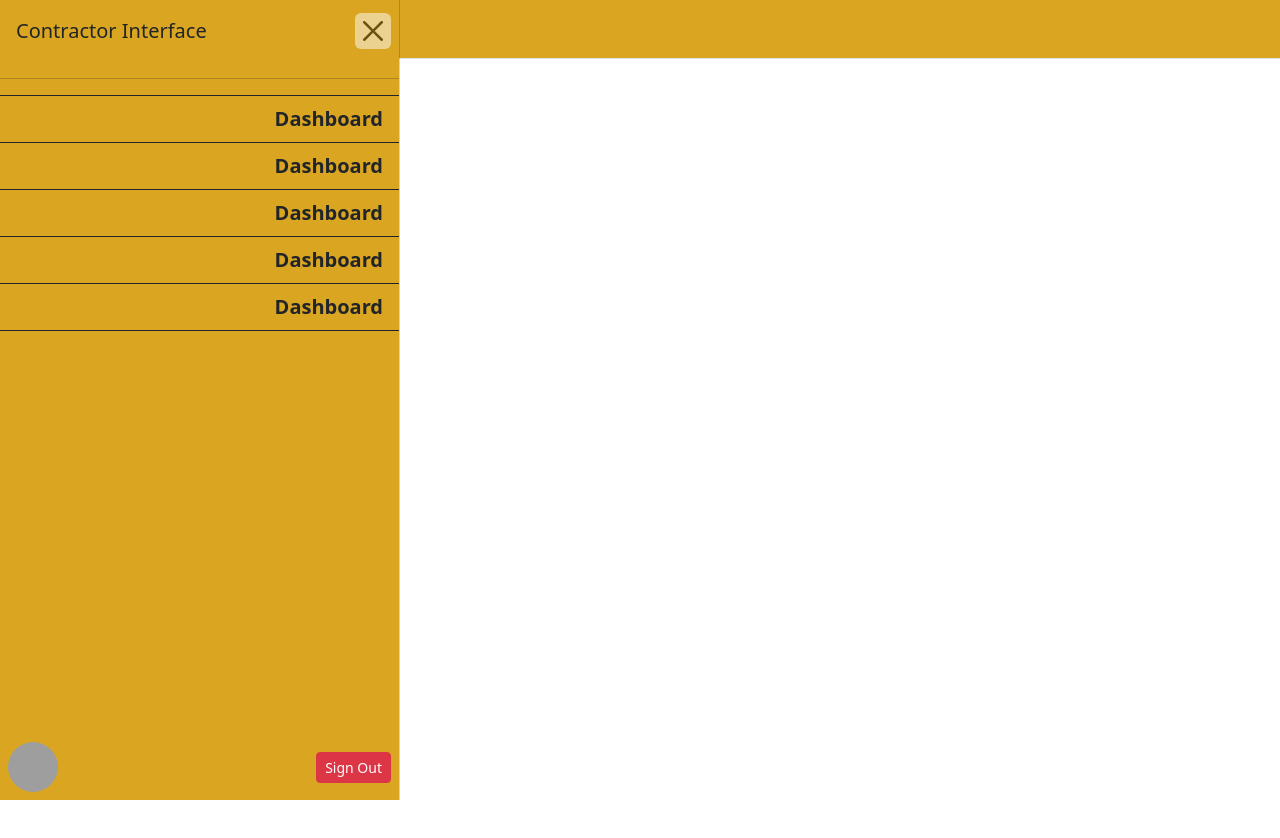
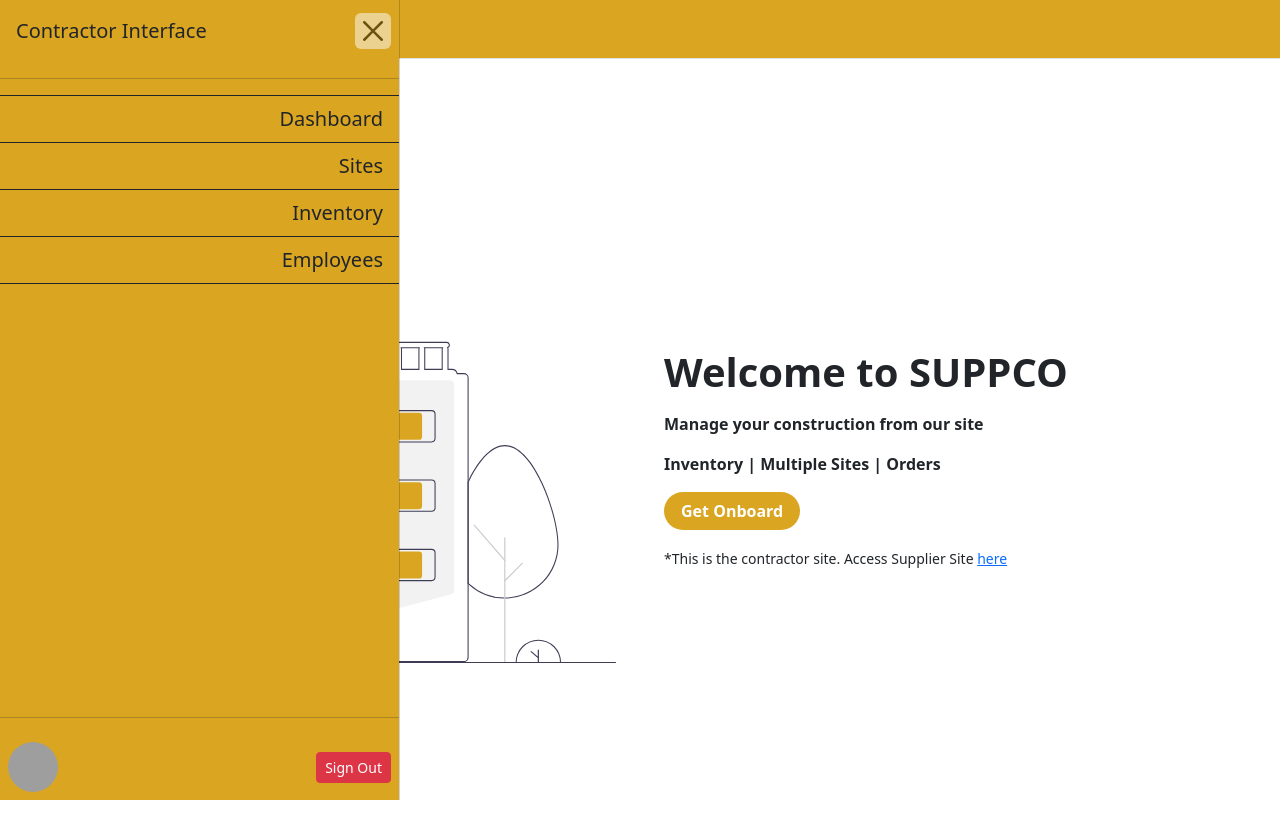
Before and after one commit to dalienst/suppco-contractor, a React (Create React App) app: page / in a window 1280 px wide. Both pictures are taken after a click on the button 28 px from the left and 29 px from the top of the page. Shown: the top 838 px of the page. Before the commit the page ends 800 px from the top, so only its background shows below. Built offline with nearby package versions, Linux system fonts and the light colour scheme; grey boxes are pictures that could not be loaded.

Commit message:
add landing page

```diff
--- a/src/assets/styles/styles.css
+++ b/src/assets/styles/styles.css
@@ -1,5 +1,5 @@
 .navbar-bg {
-   background-color: goldenrod;
+   background-color: #daa520;
 }
 
 .avatar-side {
@@ -11,4 +11,6 @@
 
 .list-color {
     border-color: red;
+    background-color: goldenrod;
+    border: 1px solid red;
 }
--- /dev/null
+++ b/src/components/navbar/NavList.jsx
@@ -0,0 +1,26 @@
+import React from "react";
+import { Link } from "react-router-dom";
+import { publicLinks } from "../../constants/links";
+
+const NavList = () => {
+  return (
+    <>
+      <div className="list-group list-group-flush border-0">
+        <Link to={publicLinks.Dashboard} className="list-group-item list-group-item-action navbar-bg border border-start-0 border-end-0 border-dark text-end">
+          Dashboard
+        </Link>
+        <Link className="list-group-item list-group-item-action navbar-bg border border-start-0 border-end-0 border-dark border-top-0 text-end">
+          Sites
+        </Link>
+        <Link className="list-group-item list-group-item-action navbar-bg border border-start-0 border-end-0 border-dark border-top-0 text-end">
+          Inventory
+        </Link>
+        <Link className="list-group-item list-group-item-action navbar-bg border border-start-0 border-end-0 border-dark border-top-0 text-end">
+          Employees
+        </Link>
+      </div>
+    </>
+  );
+};
+
+export default NavList;
--- a/src/layouts/Navbar.jsx
+++ b/src/layouts/Navbar.jsx
@@ -2,6 +2,7 @@ import React from "react";
 import { Link } from "react-router-dom";
 import imgAvatar from "../assets/images/canvas/avatar.jpg";
 import { publicLinks } from "../constants/links";
+import NavList from "../components/navbar/NavList";
 
 function Navbar() {
   return (
@@ -48,39 +49,9 @@ function Navbar() {
               <hr className="text-dark" />
 
               <div className="offcanvas-body p-0">
-                <ul className="list-group list-group-flush">
-                  <li className="list-group-item navbar-bg text-end border border-dark border-start-0 border-end-0">
-                    <Link className="text-decoration-none fw-semibold text-dark">
-                      Dashboard
-                    </Link>
-                  </li>
-
-                  <li className="list-group-item navbar-bg text-end border border-dark border-start-0 border-end-0 border-top-0">
-                    <Link className="text-decoration-none fw-semibold text-dark">
-                      Dashboard
-                    </Link>
-                  </li>
-
-                  <li className="list-group-item navbar-bg text-end border border-dark border-start-0 border-end-0 border-top-0">
-                    <Link className="text-decoration-none fw-semibold text-dark">
-                      Dashboard
-                    </Link>
-                  </li>
-
-                  <li className="list-group-item navbar-bg text-end border border-dark border-start-0 border-end-0 border-top-0">
-                    <Link className="text-decoration-none fw-semibold text-dark">
-                      Dashboard
-                    </Link>
-                  </li>
-
-                  <li className="list-group-item navbar-bg text-end border border-dark border-start-0 border-end-0 border-top-0">
-                    <Link className="text-decoration-none fw-semibold text-dark">
-                      Dashboard
-                    </Link>
-                  </li>
-                </ul>
+                <NavList />
               </div>
-
+              <hr className="text-dark" />
               <div className="p-2 d-flex align-items-center justify-content-between">
                 <div>
                   <img src={imgAvatar} className="avatar-side" alt="" />
--- a/src/pages/Dashboard.jsx
+++ b/src/pages/Dashboard.jsx
@@ -0,0 +1,9 @@
+import React from 'react'
+
+function Dashboard() {
+  return (
+    <div>Dashboard</div>
+  )
+}
+
+export default Dashboard
--- a/src/pages/Landing.jsx
+++ b/src/pages/Landing.jsx
@@ -1,11 +1,34 @@
-import React from 'react'
+import React from "react";
+import landImage from "../assets/images/landing/building.svg";
+import { Link } from "react-router-dom";
+
 
 function Landing() {
   return (
     <>
+      <div className="container d-flex" style={{ height: "100vh" }}>
+        <div className="row flex-lg-row justify-content-center align-items-center g-5 py-5">
+          <div className="col-10 col-sm-12 col-lg-6">
+            <img
+              src={landImage}
+              alt=""
+              className="d-block mx-lg-auto img-fluid"
+            />
+          </div>
 
+          <div className="col-lg-6">
+            <h1 className="fw-bolder mb-3">Welcome to SUPPCO</h1>
+            <p className="fw-semibold">Manage your construction from our site</p>
+            <p className="fw-semibold">Inventory | Multiple Sites | Orders</p>
+            <div className="mb-3">
+              <Link className="btn rounded-pill navbar-bg text-white fw-semibold px-3">Get Onboard</Link>
+            </div>
+            <small>*This is the contractor site. Access Supplier Site <Link>here</Link></small>
+          </div>
+        </div>
+      </div>
     </>
   );
 }
 
-export default Landing
+export default Landing;
```
Also changed, not shown: src/assets/images/landing/1.svg (added), src/assets/images/landing/building.svg (added).
